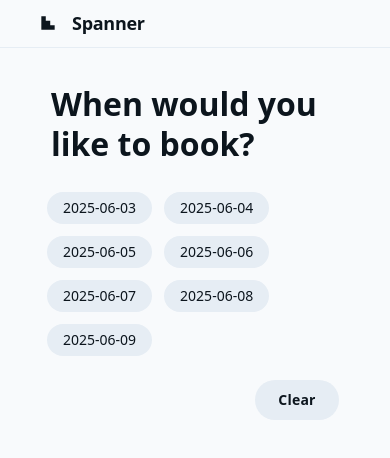
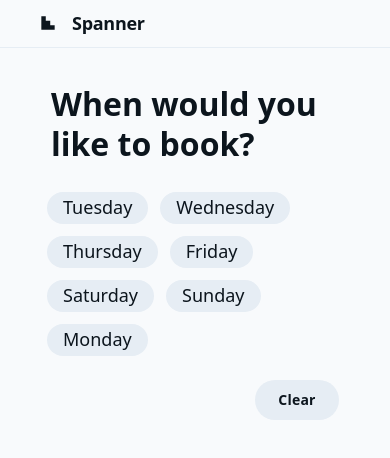
Before and after one commit to jonsearle/spanner-mvp, a Next.js app: page /book in a window 390 px wide. Shown: the top 458 px of the page. Built offline with nearby package versions, Linux system fonts and the light colour scheme; no server answers; the database is empty.

Commit message:
Update day labels and improve mobile styling

```diff
--- a/src/app/book/page.js
+++ b/src/app/book/page.js
@@ -94,6 +94,7 @@ export default function BookPage() {
             <div className="flex gap-3 p-3 flex-wrap pr-4">
               {days.map(date => {
                 const isBooked = bookedDates.includes(date);
+                const dayName = new Date(date).toLocaleDateString('en-US', { weekday: 'long' });
                 return (
                   <button
                     key={date}
@@ -101,7 +102,7 @@ export default function BookPage() {
                     disabled={isBooked || loading}
                     onClick={() => handleBook(date)}
                   >
-                    <p className="text-sm font-medium leading-normal">{isBooked ? `${date} - Unavailable` : date}</p>
+                    <p className="text-lg font-medium leading-normal">{isBooked ? `${dayName} - Unavailable` : dayName}</p>
                   </button>
                 );
               })}
```
